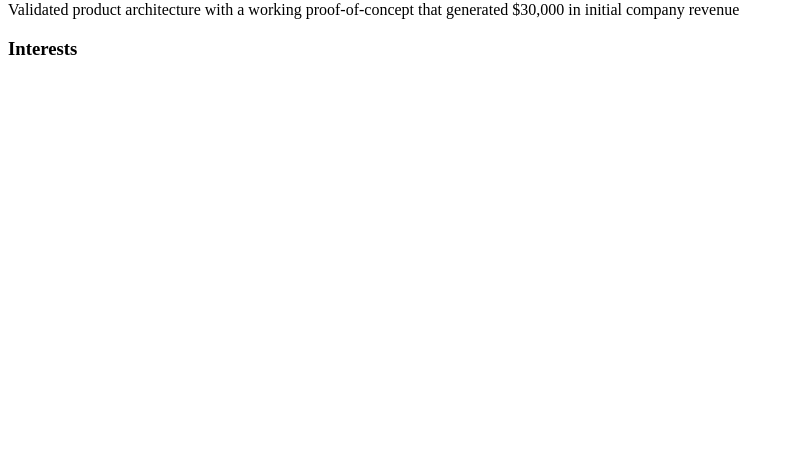
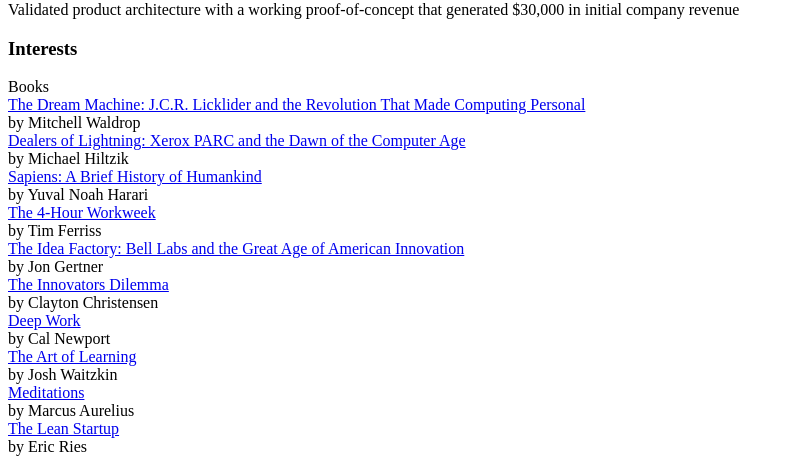
Before and after one commit to always-on-chain/portfolio, a React app: page / in a window 1280 px wide. Shown: the part 3008-3469 px from the top of the page, without its empty margins (0-794 px from the left). Before the commit the page ends 3086 px from the top, so only its background shows below. Built offline with nearby package versions, Linux system fonts and the light colour scheme; the HTML template or start-up script is replaced by a standard one.

Commit message:
finished rendering and stlying books portion of Interests section

```diff
--- a/react-client/src/components/Experience.jsx
+++ b/react-client/src/components/Experience.jsx
@@ -4,7 +4,7 @@ const Experience = (props) => {
   return (
     <div id="experience-container" className="section-container">
       <h3 className="section-headers">Experience</h3>
-      <div id="jobs" className="section">
+      <div className="align">
         {props.experience.map((job) => {
           return (
             <div className="job-container">
@@ -16,16 +16,13 @@ const Experience = (props) => {
                   <div className="light-weight">
                     <div className="date">{job.date}</div>
                     <div className="location">{job.location}</div>
-                    <div className="job-content">
-                      <div className="description-headers">What we built:</div>
-                      <div className="product-description">{job.productDescription}</div>
-                      <div className="description-headers">Greatest Achievement:</div>
-                      <div className="results">{job.results}</div>
-                    </div>
+                    <div className="description-headers">What we built:</div>
+                    <div className="product-description">{job.productDescription}</div>
+                    <div className="description-headers">Greatest Achievement:</div>
+                    <div className="results">{job.results}</div>
                   </div>
                 </div>
               </div>
-
             </div>
           )
         })}
--- a/react-client/src/components/Interests.jsx
+++ b/react-client/src/components/Interests.jsx
@@ -4,7 +4,19 @@ const Interests = (props) => {
   return (
     <div id="interests-container" className="section-container">
       <h3 className="section-headers">Interests</h3>
-      <div id="books" className="section"></div>
+      <div className="align">
+        <div className="interests-header">Books</div>
+        {props.interests.books.map((book) => {
+          return (
+            <div id="books">
+              <div className="book-title">
+                <a href={"https://www.goodreads.com/book/show/" + book.id}  target="_blank">{book.title} </a>
+              </div>
+              <div className="book-author">by {book.author}</div>
+            </div>
+          )
+        })}
+      </div>
     </div>
   )
 }
--- a/react-client/src/components/Projects.jsx
+++ b/react-client/src/components/Projects.jsx
@@ -4,10 +4,10 @@ const Projects = (props) => {
   return (
     <div id="projects-container" className="section-container">
       <h3 className="section-headers" id="projects-header">Featured Projects</h3>
-      <div id="projects">
+      <div id="projects" className="align">
         {props.projects.map((project) => {
           return (
-            <div id={project.name} className="project-container">
+            <div id={project.id} className="project-container">
               <img src={project.image} className="project-image" />
               <div id="project-name">{project.name}</div>
             </div>
--- a/react-client/src/index.jsx
+++ b/react-client/src/index.jsx
@@ -34,7 +34,7 @@ class App extends React.Component {
         <Intro />
         <Projects projects={this.state.projects} />
         <Experience experience={this.state.experience} />
-        <Interests />
+        <Interests interests={this.state.interests} />
       </div>
     )
   }
--- a/website-data.js
+++ b/website-data.js
@@ -9,7 +9,7 @@ const generateProjectData = () => {
 
   for (let i = 0; i < amountOfProjects; i++) {
     project.name = names[i]
-    project.ids = ids[i];
+    project.id = ids[i];
     project.image = imagesURL[i];
     projects.push(project);
     project = {};
@@ -62,13 +62,15 @@ const generateInterestsData = () => {
     basketball: []
   }
 
-  let bookTitles = ['The Dream Machine: J.C.R. Licklider and the Revolution That Made Computing Personal', 'Dealers of Lightning: Xerox PARC and the Dawn of the Computer Age', 'Sapiens: A Brief History of Humankind', 'The Idea Factory: Bell Labs and the Great Age of American Innovation', 'The Innovators Dilemma', 'Deep Work', 'The Art of Learning', 'Meditations' ]
-  let bookAuthors = ['Mitchell Waldrop', 'Michael Hiltzik' ,'Yuval Noah Harari', 'Jon Gertner', 'Clayton Christensen', 'Cal Newport', 'Josh Waitzkin', 'Marcus Aurelius', ]
+  let bookTitles = ['The Dream Machine: J.C.R. Licklider and the Revolution That Made Computing Personal', 'Dealers of Lightning: Xerox PARC and the Dawn of the Computer Age', 'Sapiens: A Brief History of Humankind', 'The 4-Hour Workweek', 'The Idea Factory: Bell Labs and the Great Age of American Innovation', 'The Innovators Dilemma', 'Deep Work', 'The Art of Learning', 'Meditations', 'The Lean Startup' ];
+  let bookAuthors = ['Mitchell Waldrop', 'Michael Hiltzik' ,'Yuval Noah Harari', 'Tim Ferriss', 'Jon Gertner', 'Clayton Christensen', 'Cal Newport', 'Josh Waitzkin', 'Marcus Aurelius', 'Eric Ries', ];
+  let ids = ['722412.The_Dream_Machine', '1101290.Dealers_of_Lightning', '23692271-sapiens', '368593.The_4_Hour_Workweek', '11797471-the-idea-factory', '2615.The_Innovator_s_Dilemma', '25744928-deep-work', '857333.The_Art_of_Learning', '30659.Meditations', '10127019-the-lean-startup']
 
   for (let i = 0; i < 10; i++) {
     interests.books.push({
       title: bookTitles[i],
-      author: bookAuthors[i]
+      author: bookAuthors[i],
+      id: ids[i]
     })
   }
 
```
Also changed, not shown: 3 other files (tests, documents, lock files or other folders).
